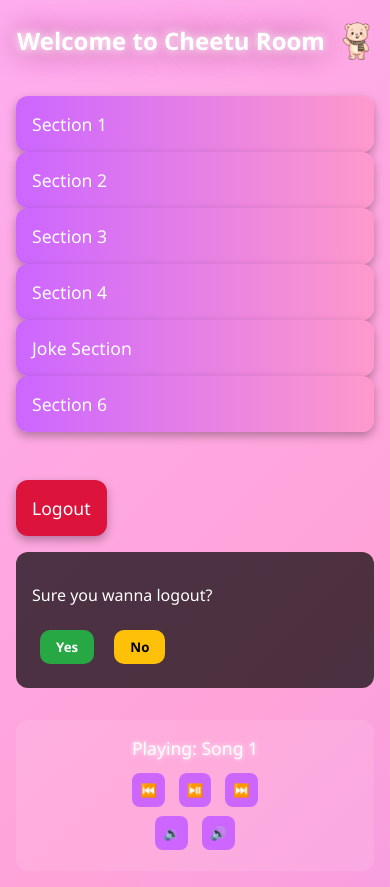
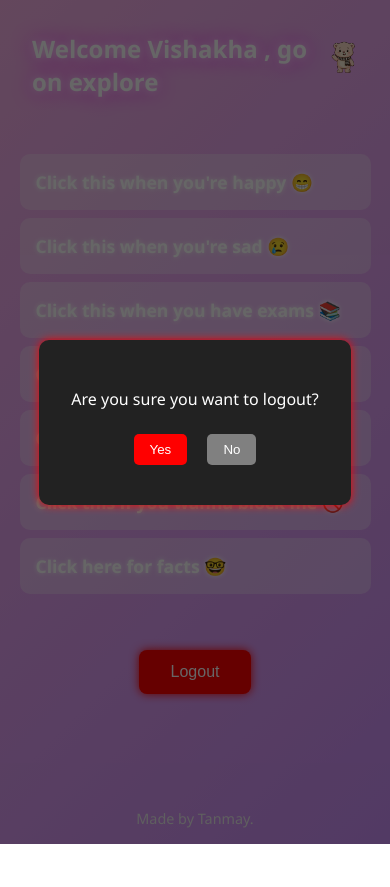
Before and after one commit to shadowCoder89-afk/cheetu-portal, a website: page public/cheetu-room.html in a window 390 px wide. Both pictures are taken after a click on the button "Logout". After the commit the page ends 844 px from the top, so only its background shows below. Drawn offline with Linux system fonts and the light colour scheme.

Commit message:
updated home page and content

```diff
--- a/public/cheetu-room.html
+++ b/public/cheetu-room.html
@@ -1,44 +1,45 @@
 <!DOCTYPE html>
 <html lang="en">
 <head>
-  <meta charset="UTF-8" />
-  <meta name="viewport" content="width=device-width, initial-scale=1.0"/>
-  <title>Cheetu Room</title>
+  <meta charset="UTF-8">
+  <meta name="viewport" content="width=device-width, initial-scale=1">
+  <title>Suprise Room</title>
   <style>
-    * {
-      box-sizing: border-box;
+    /* Background animation */
+    body {
+      margin: 0;
+      padding: 0;
       font-family: 'Segoe UI', sans-serif;
+      background: linear-gradient(-45deg, #ff8bd1, #c58aff, #ffb6e6, #d191fc);
+      background-size: 400% 400%;
+      animation: gradient 12s ease infinite;
+      color: #fff;
+      display: flex;
+      flex-direction: column;
+      min-height: 100vh;
     }
 
-    body {
-      margin: 0;
-      padding: 1rem;
-      background: linear-gradient(-45deg, #d88cff, #ffa3d8, #fcb5ff, #e3a1ff);
-      background-size: 400% 400%;
-      animation: rgbBG 15s ease infinite;
-      color: #fff;
-    }
-
-    @keyframes rgbBG {
-      0% {background-position: 0% 50%;}
-      50% {background-position: 100% 50%;}
-      100% {background-position: 0% 50%;}
+    @keyframes gradient {
+      0% { background-position: 0% 50%; }
+      50% { background-position: 100% 50%; }
+      100% { background-position: 0% 50%; }
     }
 
     .header {
       display: flex;
+      justify-content: center;
       align-items: center;
-      justify-content: center;
+      padding: 2rem;
       font-size: 2rem;
       font-weight: bold;
-      text-shadow: 0 0 10px #fff, 0 0 20px pink, 0 0 30px purple;
-      margin-bottom: 2rem;
+      text-shadow: 0 0 10px #fff, 0 0 20px #ff00ff;
     }
 
     .header img {
-      height: 2.5em;
+      width: 50px;
+      height: 50px;
       margin-left: 1rem;
-      animation: bounce 2s infinite;
+      animation: bounce 1.5s infinite;
     }
 
     @keyframes bounce {
@@ -46,120 +47,143 @@
       50% { transform: translateY(-10px); }
     }
 
-    .accordion {
-      margin-bottom: 1rem;
+    .accordion-container {
+      width: 90%;
+      max-width: 600px;
+      margin: 1rem auto;
     }
 
-    .accordion button {
-      width: 100%;
-      padding: 1rem;
-      border: none;
-      border-radius: 12px;
-      background: linear-gradient(to right, #cc66ff, #ff99cc);
-      color: #fff;
-      font-size: 1.1rem;
-      text-align: left;
-      box-shadow: 0 4px 10px rgba(0,0,0,0.3);
+    .accordion {
+      background: rgba(255, 255, 255, 0.1);
+      border-radius: 10px;
+      margin: 0.5rem 0;
+      overflow: hidden;
       transition: all 0.3s ease;
-      cursor: pointer;
     }
 
-    .accordion button:hover {
-      transform: scale(1.03);
+    .accordion-header {
+      padding: 1rem;
+      cursor: pointer;
+      font-weight: bold;
+      font-size: 1.1rem;
+      display: flex;
+      justify-content: space-between;
+      align-items: center;
+      background: rgba(255, 255, 255, 0.2);
+      border: none;
+      color: #fff;
+      text-shadow: 0 0 5px #fff;
+      transition: background 0.3s;
     }
 
-    .panel {
-      background: rgba(255,255,255,0.1);
-      margin-top: 0.5rem;
-      padding: 1rem;
-      border-radius: 10px;
-      display: none;
-      animation: fadeIn 0.4s ease forwards;
+    .accordion-header:hover {
+      background: rgba(255, 255, 255, 0.3);
+      transform: scale(1.02);
     }
 
-    @keyframes fadeIn {
-      from {opacity: 0; transform: scaleY(0.95);}
-      to {opacity: 1; transform: scaleY(1);}
+    .accordion-content {
+      max-height: 0;
+      overflow: hidden;
+      transition: max-height 0.4s ease;
+      background: rgba(255, 255, 255, 0.1);
+      padding: 0 1rem;
     }
 
-    .joke-box {
+    .accordion.active .accordion-content {
+      max-height: 300px;
+      padding: 1rem;
+    }
+
+    .cycle-container {
       display: flex;
       justify-content: space-between;
       align-items: center;
       margin-top: 1rem;
     }
 
-    .joke-box button {
+    .cycle-btn {
+      background: #fff;
+      color: #000;
+      border: none;
+      padding: 0.3rem 1rem;
+      font-weight: bold;
+      cursor: pointer;
+      border-radius: 5px;
+      transition: 0.3s;
+    }
+
+    .cycle-btn:hover {
+      background: #ddd;
+    }
+
+    .logout-section {
+      text-align: center;
+      margin: 2rem 0;
+    }
+
+    #logoutBtn {
+      background: red;
+      color: white;
+      border: none;
+      padding: 0.8rem 2rem;
+      font-size: 1rem;
+      border-radius: 8px;
+      cursor: pointer;
+      box-shadow: 0 0 10px red;
+      transition: 0.3s;
+    }
+
+    #logoutBtn:hover {
+      background: darkred;
+      box-shadow: 0 0 15px #ff3333;
+    }
+
+    .footer {
+      text-align: center;
+      padding: 1rem;
+      margin-top: auto;
+      font-size: 0.9rem;
+      color: #eee;
+    }
+
+    /* Dialog Box */
+    .dialog-overlay {
+      position: fixed;
+      top: 0;
+      left: 0;
+      width: 100%;
+      height: 100%;
+      background: rgba(0, 0, 0, 0.6);
+      display: none;
+      justify-content: center;
+      align-items: center;
+      z-index: 10;
+    }
+
+    .dialog-box {
+      background: #222;
+      padding: 2rem;
+      border-radius: 10px;
+      text-align: center;
+      box-shadow: 0 0 10px #ff0000;
+    }
+
+    .dialog-box button {
+      margin: 0.5rem;
       padding: 0.5rem 1rem;
       border: none;
-      border-radius: 10px;
-      background: #ff99cc;
-      color: white;
-      font-weight: bold;
+      border-radius: 5px;
       cursor: pointer;
     }
 
-    .logout-btn {
-      margin-top: 2rem;
-      padding: 1rem;
-      background: crimson;
+    .yes-btn {
+      background: red;
       color: white;
-      font-size: 1.1rem;
-      border: none;
-      border-radius: 12px;
-      cursor: pointer;
-      box-shadow: 0 4px 10px rgba(0,0,0,0.3);
-      transition: all 0.3s ease;
     }
 
-    .logout-btn:hover {
-      transform: scale(1.05);
-      background: #ff4d6d;
-    }
-
-    .confirm-box {
-      display: none;
-      background: rgba(0,0,0,0.7);
-      padding: 1rem;
-      margin-top: 1rem;
-      border-radius: 12px;
-    }
-
-    .confirm-box button {
-      margin: 0.5rem;
-      padding: 0.5rem 1rem;
-      font-weight: bold;
-      border: none;
-      border-radius: 10px;
-      cursor: pointer;
-    }
-
-    .yes-btn { background: #28a745; color: white; }
-    .no-btn { background: #ffc107; color: black; }
-
-    .player {
-      margin-top: 2rem;
-      background: rgba(255,255,255,0.1);
-      padding: 1rem;
-      border-radius: 12px;
-      text-align: center;
-    }
-
-    .player button {
-      margin: 0.3rem;
-      padding: 0.5rem;
-      border-radius: 8px;
-      border: none;
-      cursor: pointer;
-      background: #cc66ff;
+    .no-btn {
+      background: gray;
       color: white;
-      font-weight: bold;
-    }
-
-    .song-title {
-      margin-bottom: 0.5rem;
-      font-size: 1.1rem;
-      text-shadow: 0 0 5px #fff;
     }
 
     @media (max-width: 600px) {
@@ -168,139 +192,148 @@
       }
 
       .header img {
-        height: 2em;
-      }
-
-      .panel {
-        font-size: 0.9rem;
+        width: 40px;
+        height: 40px;
       }
     }
   </style>
 </head>
 <body>
   <div class="header">
-    Welcome to Cheetu Room
-    <img src="teddy-sticker.png" alt="Teddy" />
+    Welcome Vishakha , go on explore
+    <img src="teddy-sticker.png" alt="Teddy">
   </div>
 
-  <div class="accordion">
-    <button onclick="togglePanel(0)">Section 1</button>
-    <div class="panel">Dummy content for Section 1.</div>
+  <div class="accordion-container">
+    <div class="accordion">
+      <div class="accordion-header">Click this when you're happy 😁</div>
+      <div class="accordion-content">"Ooooh someone’s grinning like they just got extra Manchurian balls in their takeaway 🍜😏
+Keep shining like a black rose at a beach rave, Vishakha! Go do a lil happy dance—and don’t break the internet with that smile 😎✨"</div>
+    </div>
 
-    <button onclick="togglePanel(1)">Section 2</button>
-    <div class="panel">Dummy content for Section 2.</div>
+    <div class="accordion">
+      <div class="accordion-header">Click this when you're sad 😢</div>
+      <div class="accordion-content">"Aww nooo, don’t let the greys pull you under.
+Remember: even stormy skies make the beach look badass 🌊🖤
+Take a breath, eat some noodles, and pretend your sadness is just MSG withdrawal. You’ve got this, rosebud. 💪🌹"</div>
+    </div>
 
-    <button onclick="togglePanel(2)">Section 3</button>
-    <div class="panel">Dummy content for Section 3.</div>
+    <div class="accordion">
+      <div class="accordion-header">Click this when you have exams 📚</div>
+      <div class="accordion-content">"Exams?! Time to go full ninja mode, Vishakha.
+Black hoodie, grey vibes, caffeine, and conquer-the-world energy ⚔️📚
+You’re smarter than a fortune cookie—and twice as crunchy under pressure. Now slay, queen. 💥👑</div>
+    </div>
 
-    <button onclick="togglePanel(3)">Section 4</button>
-    <div class="panel">Dummy content for Section 4.</div>
+    <div class="accordion">
+      <div class="accordion-header">Click this when you're angry 😠</div>
+      <div class="accordion-content">"Deep breath, stormy one.
+Picture a beach. Now put all your rage into a piñata shaped like what pissed you off. Smash it. Now eat Chinese food while listening to waves.
+You’re a rose with thorns, but you also smell freakin’ divine 🌹🔥</div>
+    </div>
 
-    <button onclick="togglePanel(4)">Joke Section</button>
-    <div class="panel">
-      <div id="joke-content">This is joke #1.</div>
-      <div class="joke-box">
-        <button onclick="prevJoke()">Prev</button>
-        <button onclick="nextJoke()">Next</button>
+    <div class="accordion">
+      <div class="accordion-header">Click this when you're bored 😶</div>
+      <div class="accordion-content">
+        <div id="jokeDisplay">Joke 1: Why did the teddy say no to dessert? Because it was stuffed!</div>
+        <div class="cycle-container">
+          <button class="cycle-btn" onclick="prevJoke()">Prev</button>
+          <button class="cycle-btn" onclick="nextJoke()">Next</button>
+        </div>
       </div>
     </div>
 
-    <button onclick="togglePanel(5)">Section 6</button>
-    <div class="panel">Dummy content for Section 6.</div>
+    <div class="accordion">
+      <div class="accordion-header">Click this if you wanna block me 🚫</div>
+      <div class="accordion-content">Why would you click this ?</div>
+    </div>
+
+    <div class="accordion">
+      <div class="accordion-header">Click here for facts 🤓</div>
+      <div class="accordion-content">
+        <div id="factDisplay">Fact 1: This portal contains more than 1500 lines of code.</div>
+        <div class="cycle-container">
+          <button class="cycle-btn" onclick="prevFact()">Prev</button>
+          <button class="cycle-btn" onclick="nextFact()">Next</button>
+        </div>
+      </div>
+    </div>
   </div>
 
-  <button class="logout-btn" onclick="confirmLogout()">Logout</button>
-  <div class="confirm-box" id="confirm-box">
-    <p>Sure you wanna logout?</p>
-    <button class="yes-btn" onclick="window.location.href='index.html'">Yes</button>
-    <button class="no-btn" onclick="document.getElementById('confirm-box').style.display='none'">No</button>
+  <div class="logout-section">
+    <button id="logoutBtn">Logout</button>
   </div>
 
-  <div class="player">
-    <div class="song-title" id="song-title">Playing: Song 1</div>
-    <audio id="audio" src="songs/song1.mp3"></audio>
-    <button onclick="prevSong()">⏮️</button>
-    <button onclick="togglePlay()">⏯️</button>
-    <button onclick="nextSong()">⏭️</button>
-    <br />
-    <button onclick="changeVolume(-0.1)">🔉</button>
-    <button onclick="changeVolume(0.1)">🔊</button>
+  <div class="dialog-overlay" id="dialogOverlay">
+    <div class="dialog-box">
+      <p>Are you sure you want to logout?</p>
+      <button class="yes-btn" onclick="confirmLogout()">Yes</button>
+      <button class="no-btn" onclick="cancelLogout()">No</button>
+    </div>
   </div>
 
+  <div class="footer">Made by Tanmay.</div>
+
   <script>
-    const panels = document.querySelectorAll(".panel");
-    let openPanel = null;
+    const accordions = document.querySelectorAll('.accordion');
+    accordions.forEach(acc => {
+      acc.querySelector('.accordion-header').addEventListener('click', () => {
+        accordions.forEach(other => {
+          if (other !== acc) other.classList.remove('active');
+        });
+        acc.classList.toggle('active');
+      });
+    });
 
-    function togglePanel(i) {
-      if (openPanel === i) {
-        panels[i].style.display = "none";
-        openPanel = null;
-      } else {
-        panels.forEach(p => p.style.display = "none");
-        panels[i].style.display = "block";
-        openPanel = i;
-      }
+    // Jokes
+    const jokes = [
+      "Joke 1: Why did the teddy say no to dessert? Because it was stuffed!",
+      "Joke 2: What do you call a bear with no teeth? A gummy bear!",
+      "Joke 3: This portal is so cool, even teddy chills here!"
+    ];
+    let jokeIndex = 0;
+    function updateJoke() {
+      document.getElementById("jokeDisplay").innerText = jokes[jokeIndex];
+    }
+    function nextJoke() {
+      jokeIndex = (jokeIndex + 1) % jokes.length;
+      updateJoke();
+    }
+    function prevJoke() {
+      jokeIndex = (jokeIndex - 1 + jokes.length) % jokes.length;
+      updateJoke();
     }
 
-    const jokes = [
-      "This is joke #1.",
-      "This is joke #2.",
-      "This is joke #3."
+    // Facts
+    const facts = [
+      "Fact 1: This portal contains more than 1500 lines of code.",
+      "Fact 2: This portal is totally hand typed hehe.",
+      "Fact 3: Are you really reading all this ?.",
+      "Fact 4: Was my effort worth it ?.",
+      "Fact 5: I made an entire portal for you , isn't it cool ? 😎"
     ];
-    let jokeIndex = 0;
-
-    function nextJoke() {
-      jokeIndex = (jokeIndex + 1) % jokes.length;
-      document.getElementById("joke-content").innerText = jokes[jokeIndex];
+    let factIndex = 0;
+    function updateFact() {
+      document.getElementById("factDisplay").innerText = facts[factIndex];
+    }
+    function nextFact() {
+      factIndex = (factIndex + 1) % facts.length;
+      updateFact();
+    }
+    function prevFact() {
+      factIndex = (factIndex - 1 + facts.length) % facts.length;
+      updateFact();
     }
 
-    function prevJoke() {
-      jokeIndex = (jokeIndex - 1 + jokes.length) % jokes.length;
-      document.getElementById("joke-content").innerText = jokes[jokeIndex];
+    // Logout dialog
+    const dialog = document.getElementById('dialogOverlay');
+    document.getElementById('logoutBtn').onclick = () => dialog.style.display = 'flex';
+    function confirmLogout() {
+      window.location.href = 'index.html';
     }
-
-    function confirmLogout() {
-      document.getElementById("confirm-box").style.display = "block";
+    function cancelLogout() {
+      dialog.style.display = 'none';
     }
-
-    const songs = [
-      { name: "Song 1", src: "songs/song1.mp3" },
-      { name: "Song 2", src: "songs/song2.mp3" }
-    ];
-    let songIndex = 0;
-    const audio = document.getElementById("audio");
-    const songTitle = document.getElementById("song-title");
-
-    function loadSong() {
-      audio.src = songs[songIndex].src;
-      songTitle.textContent = `Playing: ${songs[songIndex].name}`;
-      audio.play();
-    }
-
-    function nextSong() {
-      songIndex = (songIndex + 1) % songs.length;
-      loadSong();
-    }
-
-    function prevSong() {
-      songIndex = (songIndex - 1 + songs.length) % songs.length;
-      loadSong();
-    }
-
-    function togglePlay() {
-      if (audio.paused) {
-        audio.play();
-      } else {
-        audio.pause();
-      }
-    }
-
-    function changeVolume(delta) {
-      audio.volume = Math.min(1, Math.max(0, audio.volume + delta));
-    }
-
-    // auto play on load
-    loadSong();
   </script>
 </body>
 </html>
```
Also changed, not shown: public/index.html (+137 -96 lines), 1 other file.
